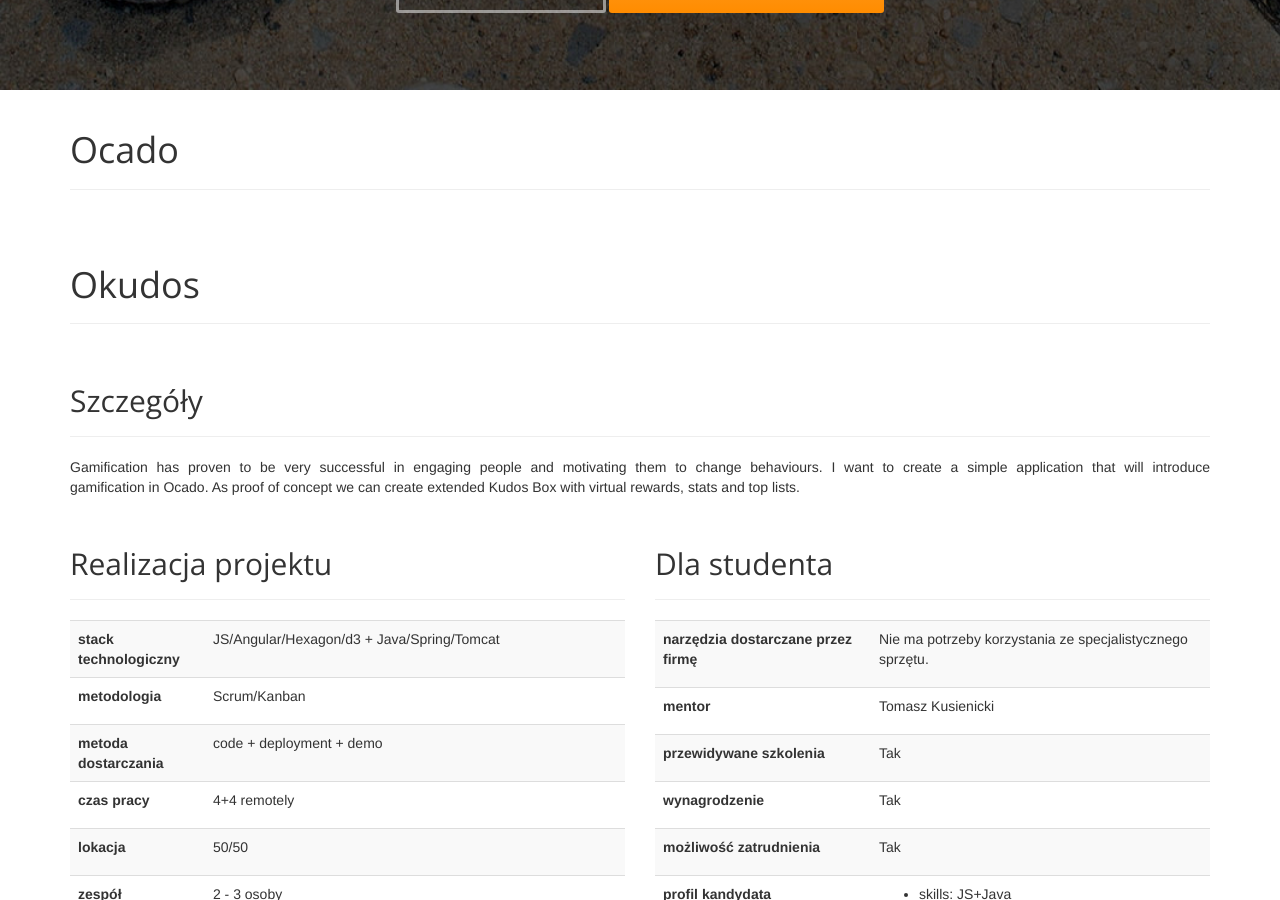
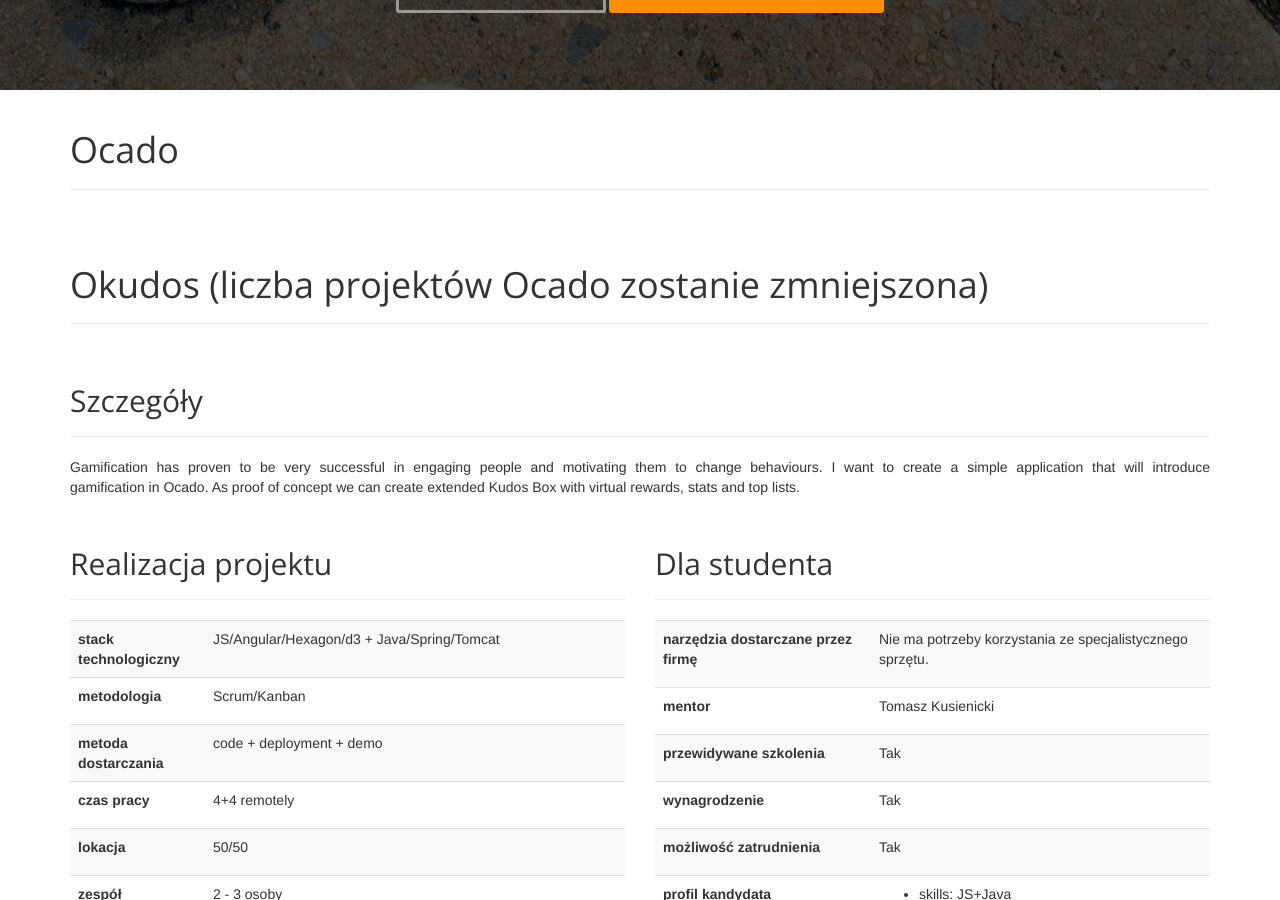
Before and after one commit to KSIUJ/pz.ksi, a Jekyll site: the page built from _companies/ocado-okudos.markdown, in a window 1280 px wide and 900 px high, scrolled down 430 px. Built offline with Jekyll 4.4.1, drawn with Linux system fonts in a browser that asks for light colours; nearby versions of some CDN libraries.

Commit message:
Added remark, that Ocado will remove a number of their projects.

```diff
--- a/_companies/ocado-auto-rostering.markdown
+++ b/_companies/ocado-auto-rostering.markdown
@@ -5,7 +5,7 @@
 company: Ocado
 company_img:
 company_desc:
-project: Auto-rostering
+project: Auto-rostering (liczba projektów Ocado zostanie zmniejszona)
 project_img:
 technological_stack: Java, AWS
 methodology: |
--- a/_companies/ocado-improving-apache-beam.markdown
+++ b/_companies/ocado-improving-apache-beam.markdown
@@ -5,7 +5,7 @@
 company: Ocado
 company_img:
 company_desc:
-project: Improving Open Source project Apache Beam
+project: Improving Open Source project Apache Beam (liczba projektów Ocado zostanie zmniejszona)
 project_img:
 technological_stack: |
     Java / Apache Beam / Apache Spark lub Google DataFlow / Amazon Kinesis
--- a/_companies/ocado-monitorowanie-jakosci-danych-w-google-big-query.markdown
+++ b/_companies/ocado-monitorowanie-jakosci-danych-w-google-big-query.markdown
@@ -5,7 +5,7 @@
 company: Ocado
 company_img:
 company_desc:
-project: Monitorowanie jakości danych w Google BigQuery na przestrzeni czasu
+project: Monitorowanie jakości danych w Google BigQuery na przestrzeni czasu (liczba projektów Ocado zostanie zmniejszona)
 project_img:
 technological_stack: |
     Google Cloud Platform (BigQuery, Cloud Storage, App Engine)
--- a/_companies/ocado-okudos.markdown
+++ b/_companies/ocado-okudos.markdown
@@ -5,7 +5,7 @@
 company: Ocado
 company_img:
 company_desc:
-project: Okudos
+project: Okudos (liczba projektów Ocado zostanie zmniejszona)
 project_img:
 technological_stack: JS/Angular/Hexagon/d3 + Java/Spring/Tomcat
 methodology: Scrum/Kanban
--- a/_companies/ocado-optymalizacja-dzialania-bezobslugowych-magazynow.markdown
+++ b/_companies/ocado-optymalizacja-dzialania-bezobslugowych-magazynow.markdown
@@ -5,7 +5,7 @@
 company: Ocado
 company_img:
 company_desc:
-project: Optymalizacja działania bezobsługowych magazynów
+project: Optymalizacja działania bezobsługowych magazynów (liczba projektów Ocado zostanie zmniejszona)
 project_img:
 technological_stack: |
     - Backend: Java/Kotlin/Scala/Python (do ustalenia z zespołem)
--- a/_companies/ocado-optymalizacja-koszyka.markdown
+++ b/_companies/ocado-optymalizacja-koszyka.markdown
@@ -5,7 +5,7 @@
 company: Ocado
 company_img:
 company_desc:
-project: Optymalizacja koszyka - kontynuacja
+project: Optymalizacja koszyka - kontynuacja (liczba projektów Ocado zostanie zmniejszona)
 project_img:
 technological_stack: |
     Praca głównie algorytmiczna / koncepcyjna. Istniejące rozwiązanie (PoC) jest napisane w Javie.
```
